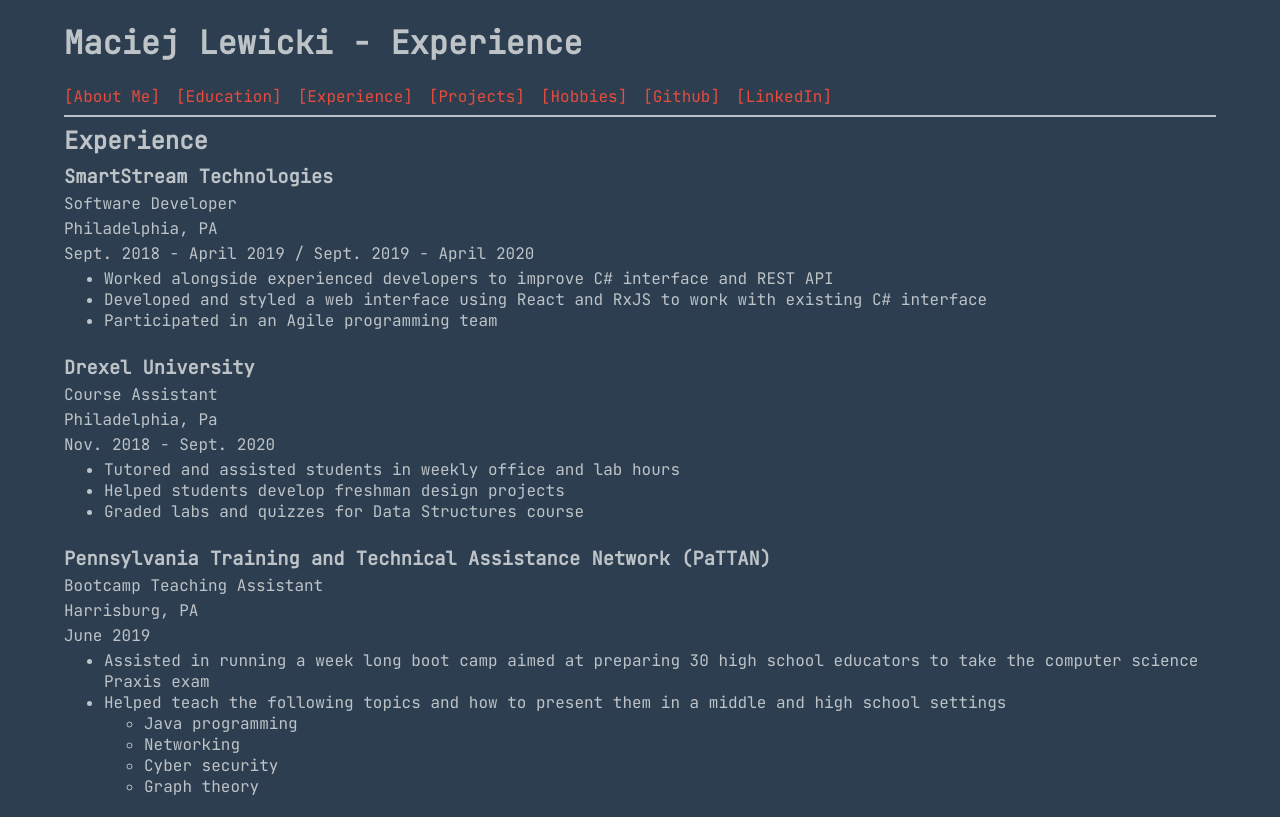
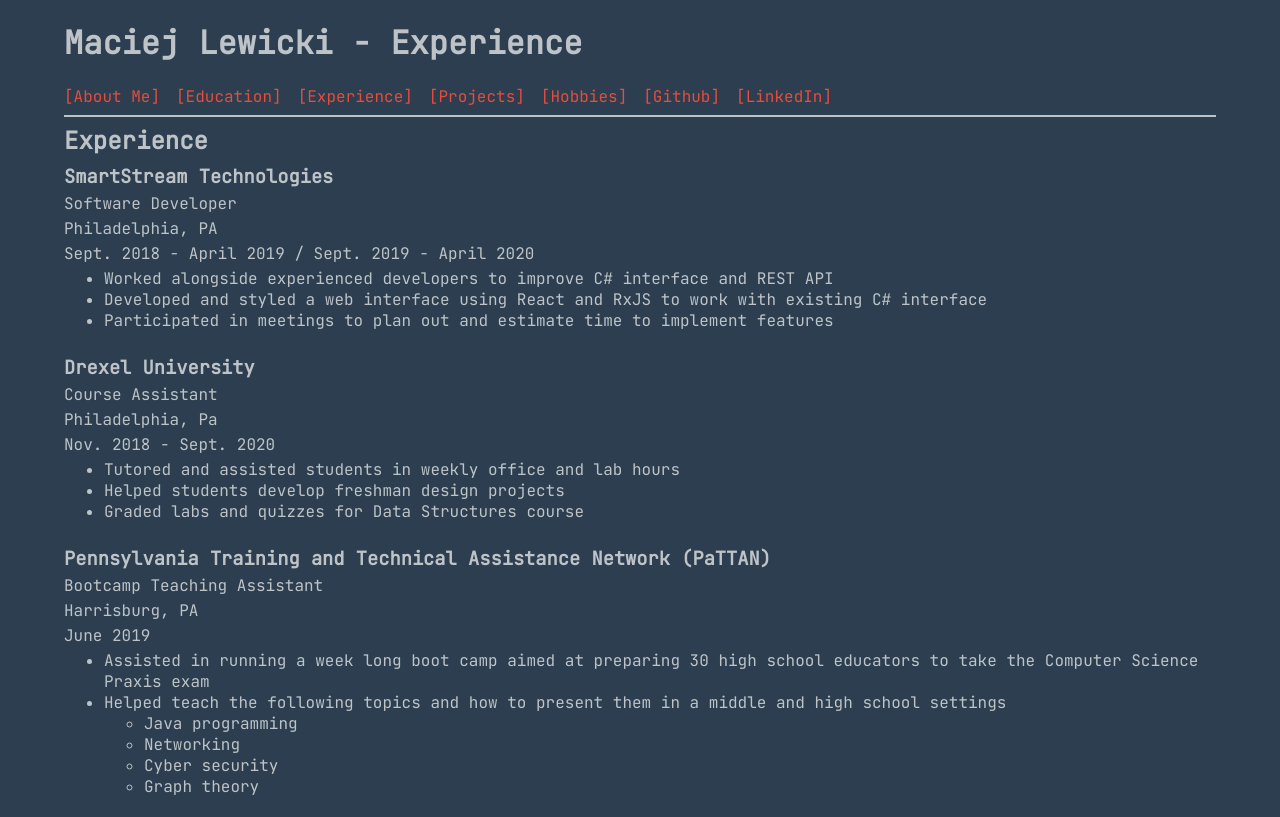
Before and after one commit to mlewicki12/angular-resume, an Angular app: page /experience in a window 1280 px wide. Built offline with nearby package versions, Linux system fonts and the light colour scheme.

Commit message:
change experience component

```diff
--- a/src/app/components/experience/experience.component.html
+++ b/src/app/components/experience/experience.component.html
@@ -9,7 +9,7 @@
   <ul>
     <li>Worked alongside experienced developers to improve C# interface and REST API</li>
     <li>Developed and styled a web interface using React and RxJS to work with existing C# interface</li>
-    <li>Participated in an Agile programming team</li>
+    <li>Participated in meetings to plan out and estimate time to implement features</li>
   </ul>
 </section>
 
@@ -31,7 +31,7 @@
   <p>Harrisburg, PA</p>
   <p>June 2019</p>
   <ul>
-    <li>Assisted in running a week long boot camp aimed at preparing 30 high school educators to take the computer science Praxis exam</li>
+    <li>Assisted in running a week long boot camp aimed at preparing 30 high school educators to take the Computer Science Praxis exam</li>
     <li>Helped teach the following topics and how to present them in a middle and high school settings</li>
       <ul>
         <li>Java programming</li>
```
Also changed, not shown: 1 other file (tests, documents, lock files or other folders).
